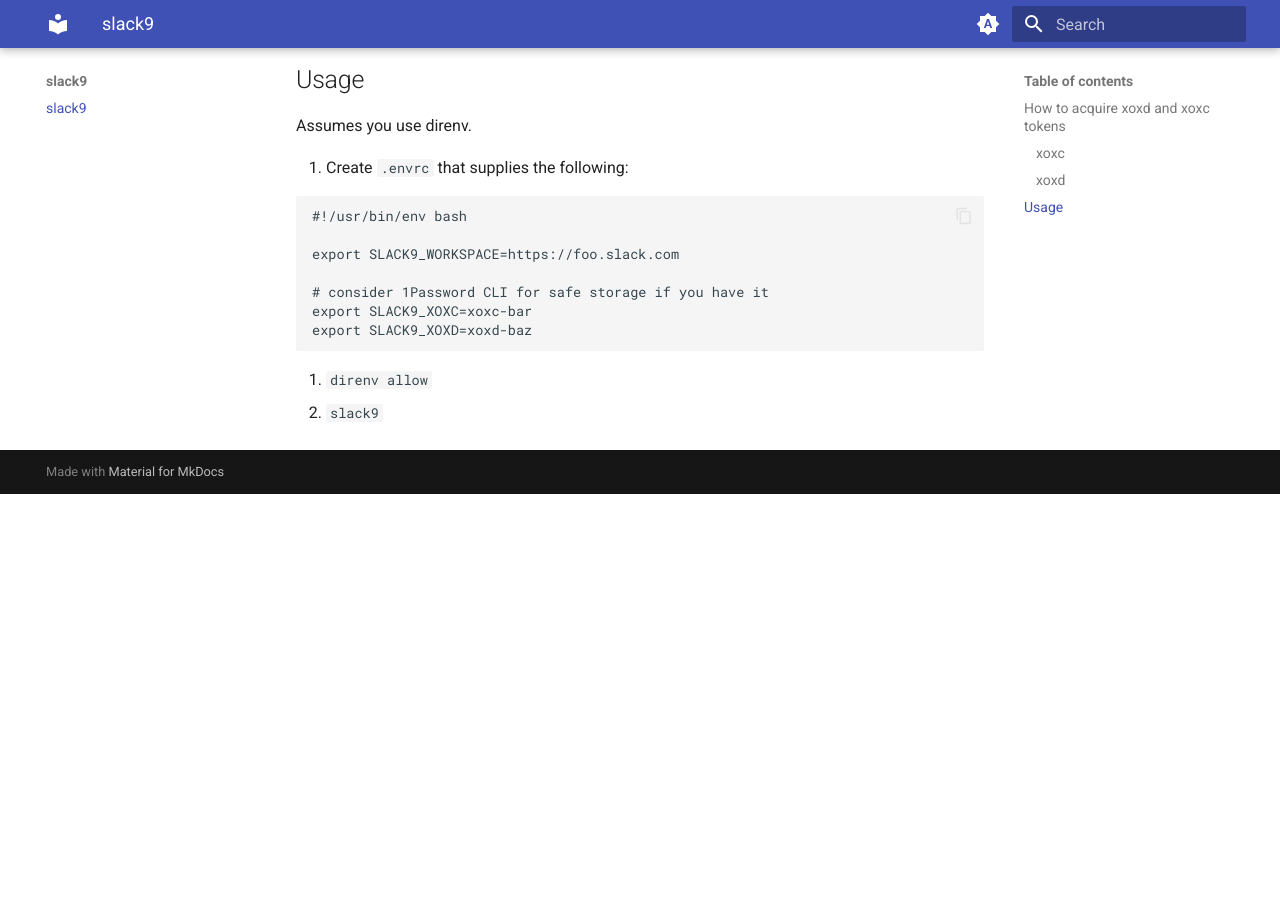
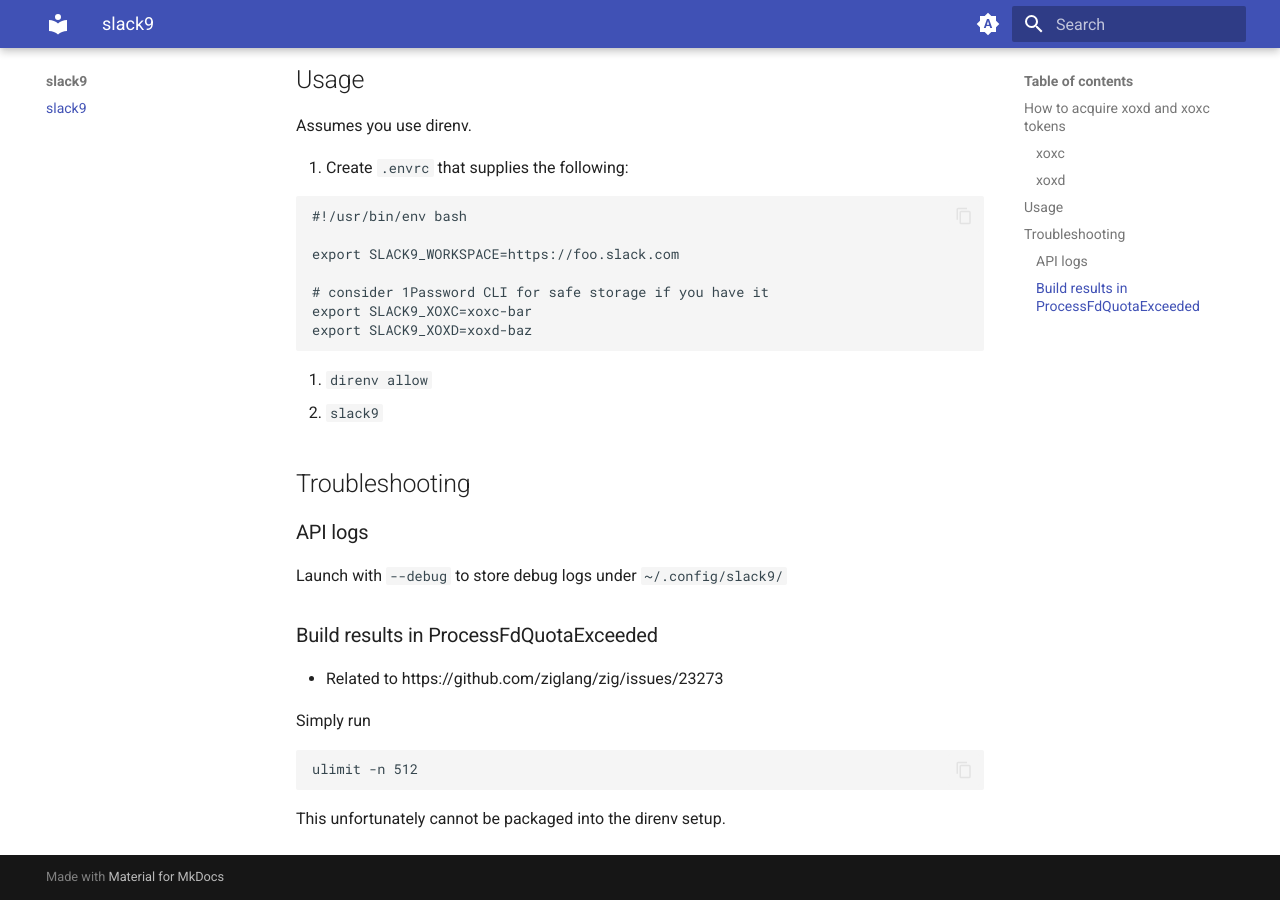
Before and after one commit to anttiharju/slack9, an MkDocs documentation site: the page built from docs/README.md, in a window 1280 px wide and 900 px high, scrolled down 646 px. Built offline with MkDocs 1.6.1 and Material for MkDocs 9.7.7, drawn with Linux system fonts in a browser that asks for light colours; before the commit the page ends 1140 px from its top, so only the background shows below that.

Commit message:
Document development issues

````diff
--- a/docs/README.md
+++ b/docs/README.md
@@ -42,3 +42,21 @@
 
 2. `direnv allow`
 3. `slack9`
+
+## Troubleshooting
+
+### API logs
+
+Launch with `--debug` to store debug logs under `~/.config/slack9/`
+
+### Build results in ProcessFdQuotaExceeded
+
+- Related to https://github.com/ziglang/zig/issues/23273
+
+Simply run
+
+```sh
+ulimit -n 512
+```
+
+This unfortunately cannot be packaged into the direnv setup.
````
Also changed, not shown: 1 other file.
